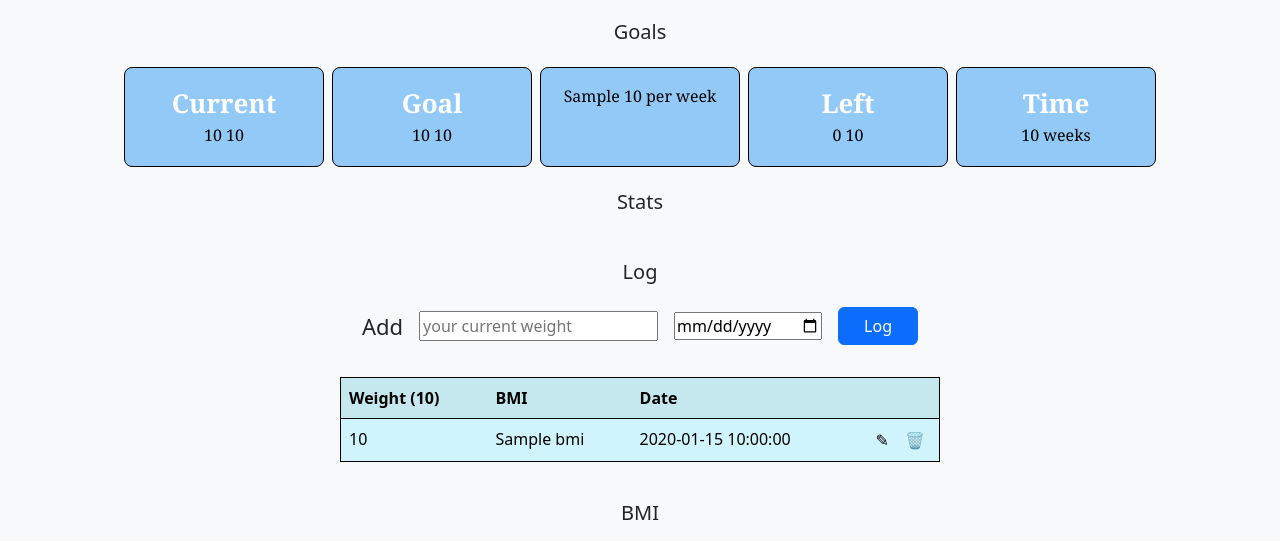
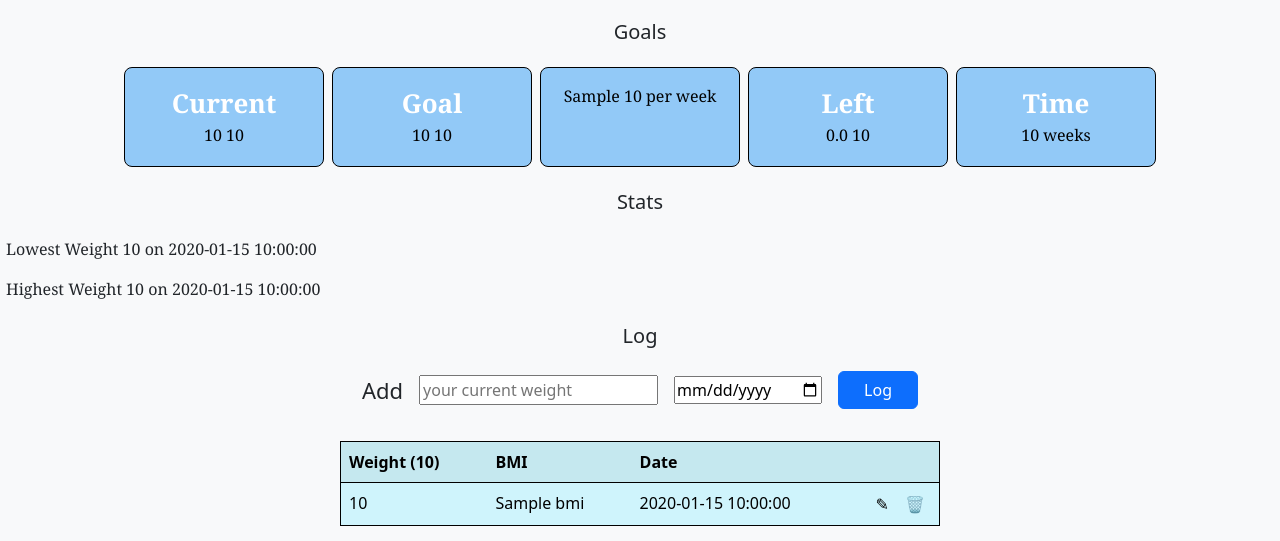
Before and after one commit to bradapc/tracker, a Flask app: template templates/weight_log.html in a window 1280 px wide. Shown: the part 107-648 px from the top of the page. Run offline with Flask 3, Linux system fonts and the light colour scheme; the template is opened without the code that fills it: most values are stand-ins (such as "Sample title", 1, 10 or a date in 2020); some libraries are stand-ins or nearby versions.

Commit message:
Added stats on highest and lowest weight in log.

```diff
--- a/app.py
+++ b/app.py
@@ -71,7 +71,7 @@ def getWeightLog():
 
 def getFormattedDateTime():
     current_time = datetime.now()
-    dt_string = current_time.strftime("%d/%m/%Y")
+    dt_string = current_time.strftime("%d-%m-%Y")
     return dt_string
 
 def computeBMI(height, weight, units):
@@ -245,21 +245,28 @@ def weight_log():
     weight_log = convertWLTupleToList(weight_log_tuple)
     units = getUnits(weight_goals)
     weight_log = addBMI(weight_log, weight_goals['height'], weight_goals['units'])
+    min_entry = min(weight_log, key=lambda x:x['weight'])
+    max_entry = max(weight_log, key=lambda x:x['weight'])
+    stats = {
+        'min_weight': min_entry,
+        'max_weight': max_entry
+    }
+    print(stats)
     if request.method == "POST":
         new_weight_entry = request.form.get("weight-entry")
         weight_entry_date = request.form.get("date set")
         if not isProperDateString(weight_entry_date):
             errormsg = "Invalid date."
-            return render_template("weight_log.html", errormsg=errormsg, user=session['user'], weight_goals=weight_goals, units=units, weight_log=weight_log)
+            return render_template("weight_log.html", errormsg=errormsg, user=session['user'], weight_goals=weight_goals, units=units, weight_log=weight_log, stats=stats)
         if not new_weight_entry:
             errormsg = "Please enter a weight."
-            return render_template("weight_log.html", errormsg=errormsg, user=session['user'], weight_goals=weight_goals, units=units, weight_log=weight_log)
+            return render_template("weight_log.html", errormsg=errormsg, user=session['user'], weight_goals=weight_goals, units=units, weight_log=weight_log, stats=stats)
         try:
             new_weight_entry = float(new_weight_entry)
         except:
             errormsg = "Please enter only numbers into the weight form."
-            return render_template("weight_log.html", errormsg=errormsg, user=session['user'], weight_goals=weight_goals, units=units, weight_log=weight_log)
-        dt_string = getFormattedDateTime()
+            return render_template("weight_log.html", errormsg=errormsg, user=session['user'], weight_goals=weight_goals, units=units, weight_log=weight_log, stats=stats)
+        dt_string = weight_entry_date
         #Insert entry into database
         con = sqlite3.connect("tracker.db")
         cur = con.cursor()
@@ -267,7 +274,7 @@ def weight_log():
         con.commit()
         return redirect("/weight/log")
     else:
-        return render_template("weight_log.html", user=session['user'], weight_goals=weight_goals, units=units, weight_log=weight_log)
+        return render_template("weight_log.html", user=session['user'], weight_goals=weight_goals, units=units, weight_log=weight_log, stats=stats)
 
 @app.route("/weight/log/delete", methods=["POST"])
 @login_required
--- a/templates/weight_log.html
+++ b/templates/weight_log.html
@@ -27,7 +27,7 @@
             </div>
             <div class="goal-weight-box">
                 <span class="goal-weight-box-head">Left</span>
-                <span class="goal-weight-box-body">{{ weight_log[0].weight - weight_goals.goal_weight }} {{ units.weight_unit }}</span>
+                <span class="goal-weight-box-body">{{ "%0.1f" | format(weight_log[0].weight - weight_goals.goal_weight) }} {{ units.weight_unit }}</span>
             </div>
             <div class="goal-weight-box">
                 <span class="goal-weight-box-head">Time</span>
@@ -43,12 +43,14 @@
         <div class="weight-stats">
             <div id="weightPlot" style="width: 100%; max-width:800px"></div>
         </div>
+        <p>Lowest Weight {{stats.min_weight.weight}} on {{stats.min_weight.time}}</p>
+        <p>Highest Weight {{stats.max_weight.weight}} on {{stats.max_weight.time}}</p>
 
         <span class="weight-span-header">Log</span>
         <div class="weight-log-wrapper">
             <form class="goal-weight-log-entry" action="/weight/log" method="post">
                 <span>Add</span>
-                <input type="text" placeholder="your current weight" autocomplete="off" name="weight-entry">
+                <input type="text" autofocus placeholder="your current weight" autocomplete="off" name="weight-entry">
                 <input type="date" name="date set">
                 <button type="submit" class="btn btn-primary">Log</button>
             </form>
```
